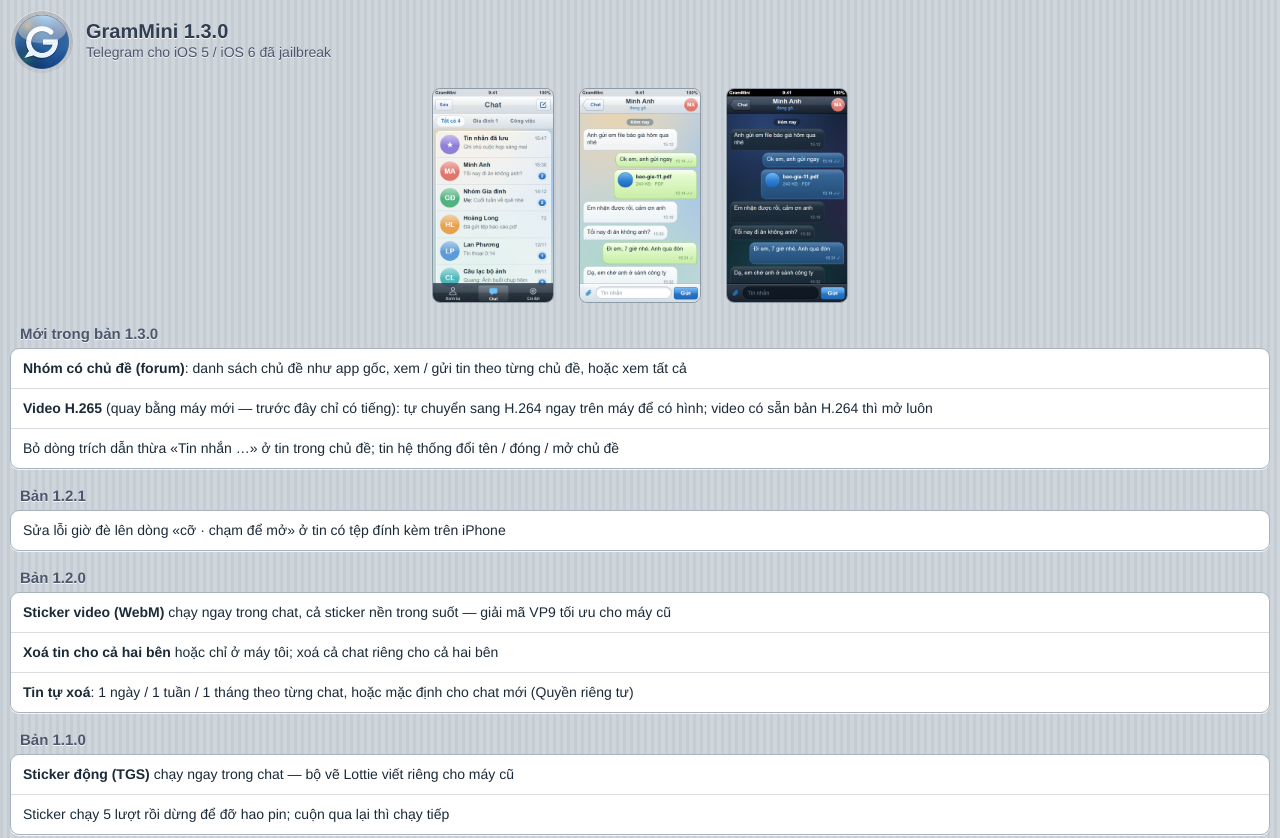
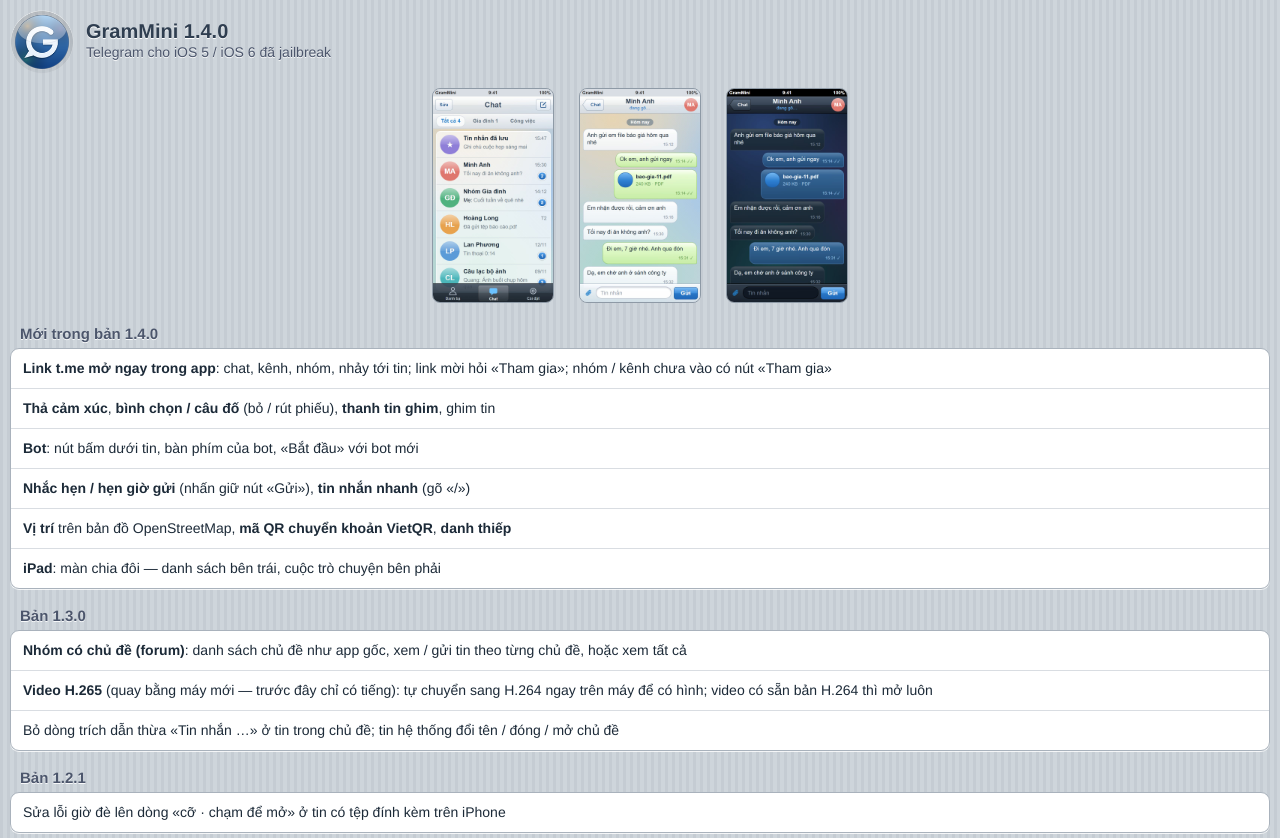
Before and after one commit to itovn/GramMini, a plain HTML site: page cydia/depiction.html in a window 1280 px wide. Shown: the top 838 px of the page. Drawn offline with Linux system fonts and the light colour scheme.

Commit message:
Bản 1.4.0: link t.me, cảm xúc, bình chọn, bot, tin ghim, nhắc hẹn, tin nhắn nhanh, vị trí, VietQR, danh thiếp, iPad chia đôi — nguồn Cydia, trang mô tả, trang giới thiệu
Co-Authored-By: Claude Opus 5.5 <noreply@anthropic.com>

```diff
--- a/cydia/depiction.html
+++ b/cydia/depiction.html
@@ -28,7 +28,7 @@ h2 { margin: 18px 10px 6px; font-size: 15px; color: #4c566c; text-shadow: 0 1px
 <body>
 <div class="head">
   <img src="CydiaIcon.png" alt="">
-  <b>GramMini 1.3.0</b>
+  <b>GramMini 1.4.0</b>
   <span>Telegram cho iOS 5 / iOS 6 đã jailbreak</span>
 </div>
 
@@ -36,7 +36,17 @@ h2 { margin: 18px 10px 6px; font-size: 15px; color: #4c566c; text-shadow: 0 1px
   <img src="../img/shot-list.jpg" alt=""><img src="../img/shot-chat.jpg" alt=""><img src="../img/shot-dark.jpg" alt="">
 </div>
 
-<h2>Mới trong bản 1.3.0</h2>
+<h2>Mới trong bản 1.4.0</h2>
+<div class="group">
+  <div class="row"><b>Link t.me mở ngay trong app</b>: chat, kênh, nhóm, nhảy tới tin; link mời hỏi «Tham gia»; nhóm / kênh chưa vào có nút «Tham gia»</div>
+  <div class="row"><b>Thả cảm xúc</b>, <b>bình chọn / câu đố</b> (bỏ / rút phiếu), <b>thanh tin ghim</b>, ghim tin</div>
+  <div class="row"><b>Bot</b>: nút bấm dưới tin, bàn phím của bot, «Bắt đầu» với bot mới</div>
+  <div class="row"><b>Nhắc hẹn / hẹn giờ gửi</b> (nhấn giữ nút «Gửi»), <b>tin nhắn nhanh</b> (gõ «/»)</div>
+  <div class="row"><b>Vị trí</b> trên bản đồ OpenStreetMap, <b>mã QR chuyển khoản VietQR</b>, <b>danh thiếp</b></div>
+  <div class="row"><b>iPad</b>: màn chia đôi — danh sách bên trái, cuộc trò chuyện bên phải</div>
+</div>
+
+<h2>Bản 1.3.0</h2>
 <div class="group">
   <div class="row"><b>Nhóm có chủ đề (forum)</b>: danh sách chủ đề như app gốc, xem / gửi tin theo từng chủ đề, hoặc xem tất cả</div>
   <div class="row"><b>Video H.265</b> (quay bằng máy mới — trước đây chỉ có tiếng): tự chuyển sang H.264 ngay trên máy để có hình; video có sẵn bản H.264 thì mở luôn</div>
```
Also changed, not shown: index.html (+4 -1 lines), 6 other files.
